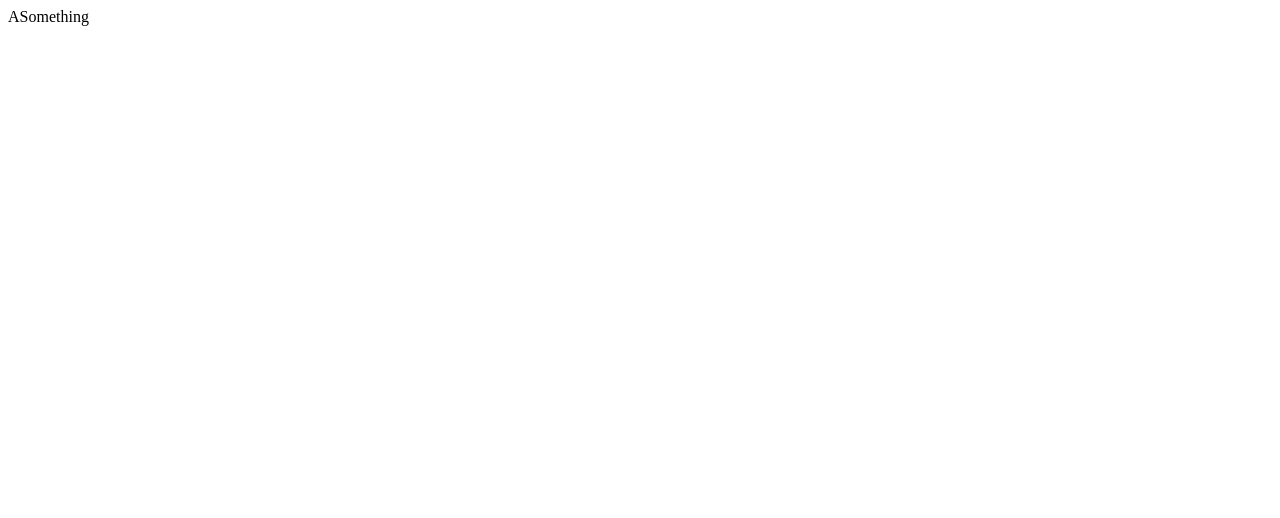
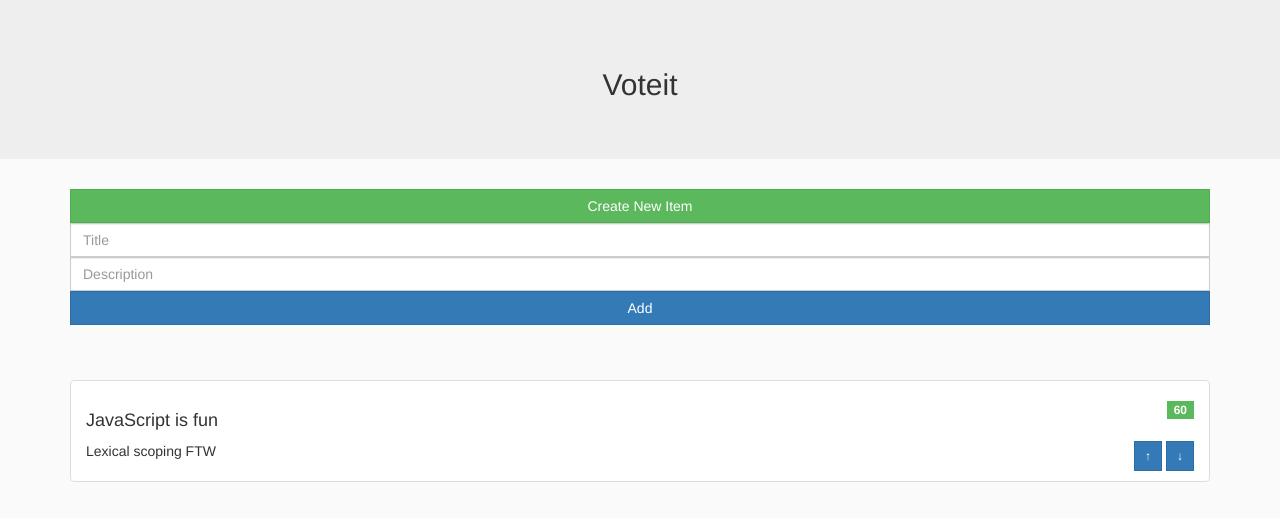
Before and after one commit to alejandronanez/react-voteit, a website: page app/index.html in a window 1280 px wide. Drawn offline with nearby package versions, Linux system fonts and the light colour scheme.

Commit message:
Static template

```diff
--- a/app/index.html
+++ b/app/index.html
@@ -4,10 +4,71 @@
         <meta charset="utf-8">
         <meta http-equiv="X-UA-Compatible" content="IE=edge">
         <title>VoteIt - React</title>
-    <link rel="stylesheet" href="">
+        <link rel="stylesheet" href="//maxcdn.bootstrapcdn.com/bootstrap/3.2.0/css/bootstrap.min.css"/>
+        <style>
+            body {
+                background: #FAFAFA;
+            }
+
+            .badge-success {
+                background: #5cb85c;
+            }
+
+            .badge-danger {
+                background: #d9534f;
+            }
+
+            .list-group-item {
+                padding: 20px 15px;
+            }
+
+            .form-control, .btn, .badge {
+                border-radius: 0;
+            }
+
+            #feedForm {
+                display: none;
+            }
+        </style>
     </head>
     <body>
-    <div id="container">ASomething</div>
+        <div class="jumbotron text-center">
+            <h2>Voteit</h2>
+        </div>
+
+        <div id="app">
+            <div>
+
+                <div class="container">
+                    <button class="btn btn-success btn-block">Create New Item</button>
+                </div>
+
+                <form class="container">
+                    <div class="form-group">
+                        <input type="text" class="form-control" placeholder="Title">
+                        <input type="text" class="form-control" placeholder="Description">
+                        <button type="submit" class="btn btn-primary btn-block">Add</button>
+                    </div>
+                </form>
+
+                <br>
+                <br>
+
+                <div class="container">
+                    <ul class="list-group">
+                        <li class="list-group-item">
+                            <span class="badge badge-success">60</span>
+                            <h4>JavaScript is fun</h4>
+                            <span>Lexical scoping FTW</span>
+                            <span class="pull-right">
+                                <button id="up" class="btn btn-sm btn-primary">&uarr;</button>
+                                <button id="down" class="btn btn-sm btn-primary">&darr;</button>
+                            </span>
+                        </li>
+                    </ul>
+                </div>
+            </div>
+        </div>
         <script src="/dist/js/app.js"></script>
     </body>
 </html>
```
Lines whose indentation alone changed are shown as unchanged.
